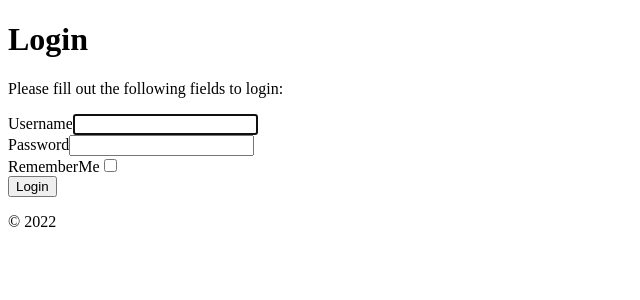
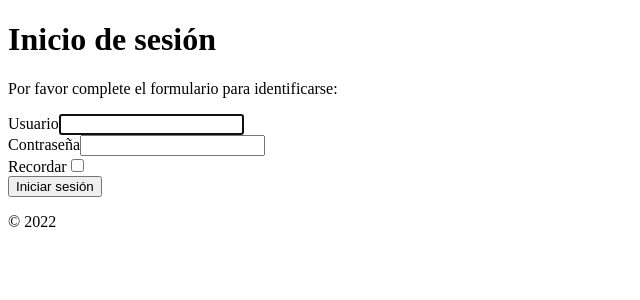
Before and after one commit to EspinoVic/SDUMA, a Yii app: template backend/views/site/login.php in a window 1280 px wide. Shown: the part 26-326 px from the top of the page, without its empty margins (0-640 px from the left). Run offline with PHP 8.4 and a stand-in for Yii, Linux system fonts and the light colour scheme; the template is opened without the code that fills it, so the values that code supplies are empty; form fields are guessed from the names that the template uses; some libraries are stand-ins or nearby versions.

Commit message:
Added login spanish text and User model modified, fields unecesary

```diff
--- a/backend/controllers/UserController.php
+++ b/backend/controllers/UserController.php
@@ -104,9 +104,9 @@ class UserController extends Controller
     public function actionUpdate($id)
     {
         $model = $this->findModel($id);
-
+        $model->updatedAt =  date('d/m/y H:i:s');
         if ($this->request->isPost && $model->load($this->request->post()) && $model->save()) {
-            return $this->redirect(['view', 'id' => $model->id]);
+            return $this->redirect(['index'/* , 'id' => $model->id */]);
         }
 
         return $this->render('update', [
--- a/backend/views/site/login.php
+++ b/backend/views/site/login.php
@@ -7,24 +7,25 @@
 use yii\bootstrap5\ActiveForm;
 use yii\bootstrap5\Html;
 
-$this->title = 'Login';
+$this->title = 'Inicio de sesión
+';
 ?>
 <div class="site-login">
     <div class="mt-5 offset-lg-3 col-lg-6">
         <h1><?= Html::encode($this->title) ?></h1>
 
-        <p>Please fill out the following fields to login:</p>
+        <p>Por favor complete el formulario para identificarse:</p>
 
         <?php $form = ActiveForm::begin(['id' => 'login-form']); ?>
 
-            <?= $form->field($model, 'username')->textInput(['autofocus' => true]) ?>
+            <?= $form->field($model, 'username')->textInput(['autofocus' => true])->label("Usuario") ?>
 
-            <?= $form->field($model, 'password')->passwordInput() ?>
+            <?= $form->field($model, 'password')->passwordInput()->label("Contraseña") ?>
 
-            <?= $form->field($model, 'rememberMe')->checkbox() ?>
+            <?= $form->field($model, 'rememberMe')->checkbox()->label("Recordar") ?>
 
             <div class="form-group">
-                <?= Html::submitButton('Login', ['class' => 'btn btn-primary btn-block', 'name' => 'login-button']) ?>
+                <?= Html::submitButton('Iniciar sesión', ['class' => 'btn btn-primary btn-block', 'name' => 'login-button']) ?>
             </div>
 
         <?php ActiveForm::end(); ?>
```
Also changed, not shown: common/models/User.php (+6 -5 lines).
